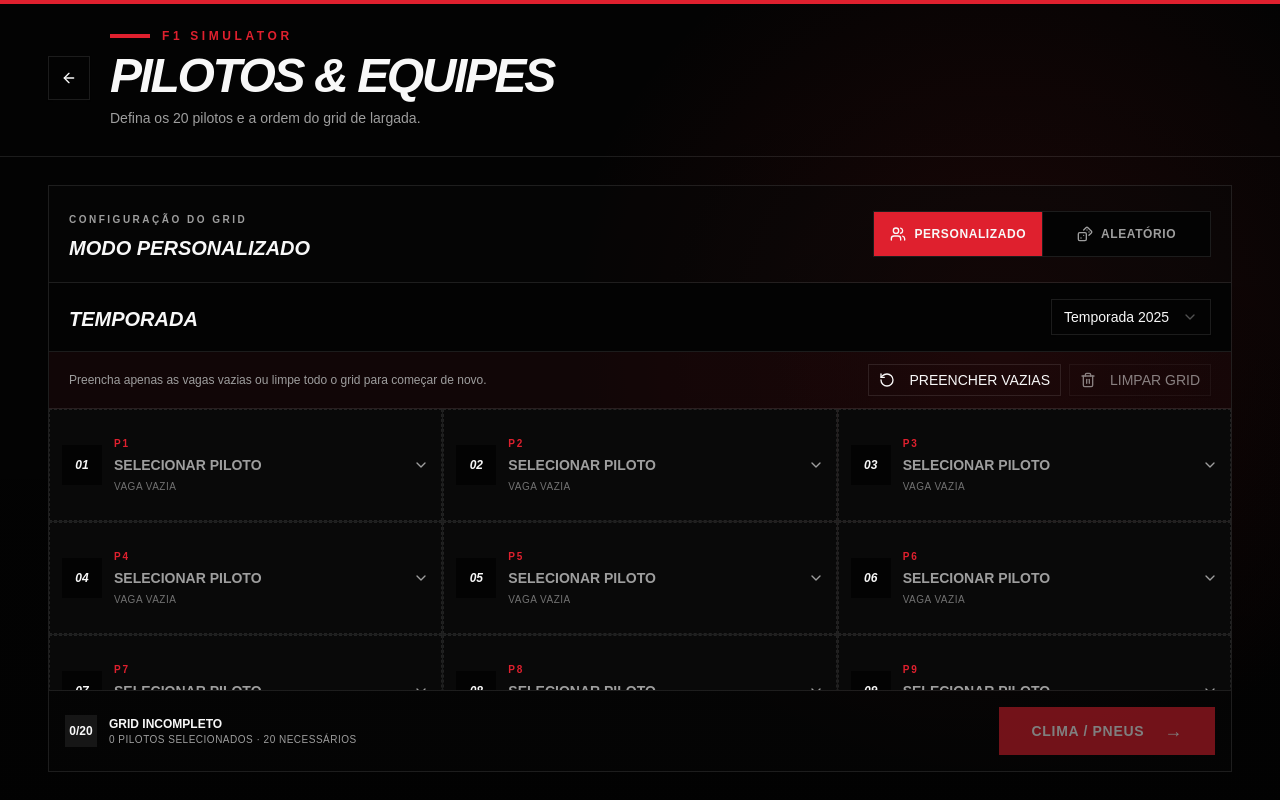
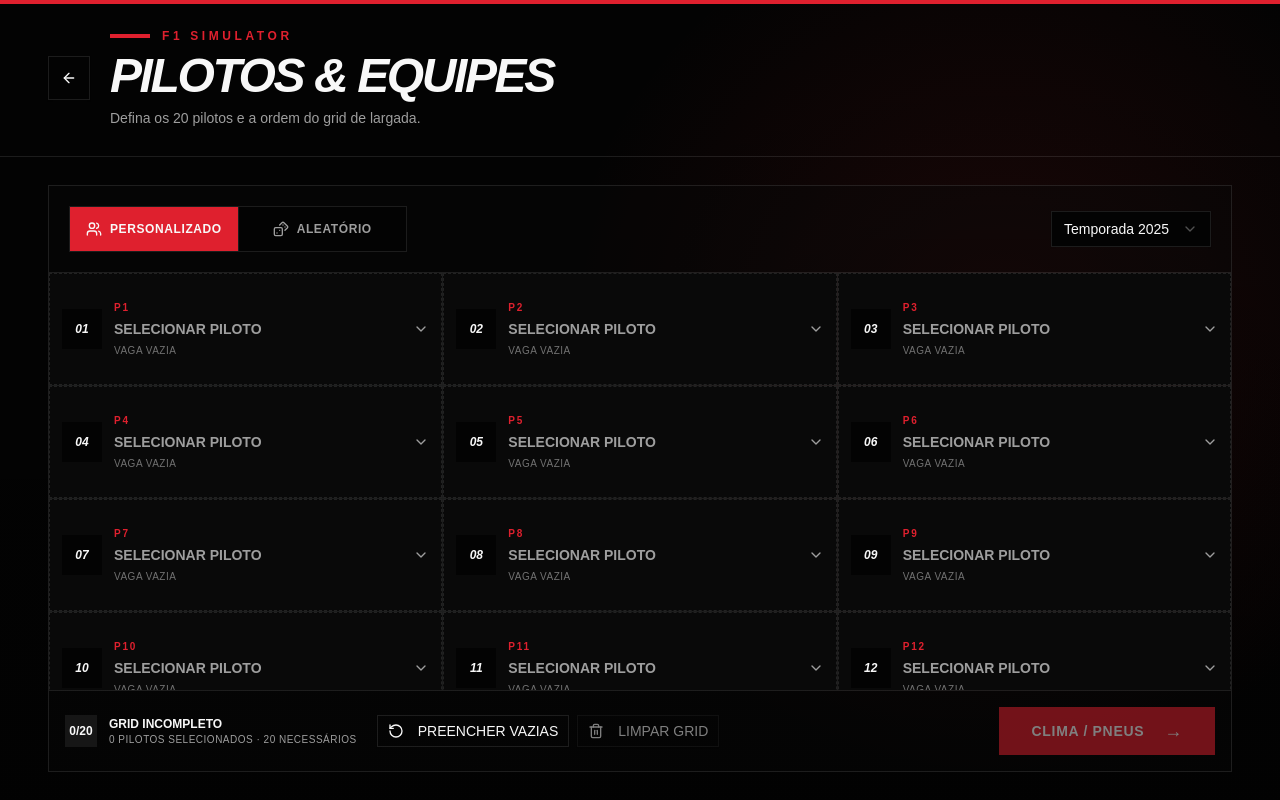
Before and after one commit to jgfpedra/projeto-estudo-mc857-simulador-f1, a React (Vite) app in the folder frontend/: page /driver-team-selection in a window 1280 px wide. Built offline with nearby package versions, Linux system fonts and the light colour scheme.

Commit message:
feat: simplify design

```diff
--- a/frontend/src/pages/driver-team-selection.tsx
+++ b/frontend/src/pages/driver-team-selection.tsx
@@ -186,16 +186,7 @@ export function DriverTeamSelection() {
 
         <div className="container mx-auto flex min-h-0 flex-1 px-6 py-5 lg:px-12 lg:py-7">
           <section className="flex min-h-0 flex-1 flex-col overflow-hidden border border-border bg-card/40">
-            <div className="flex shrink-0 flex-col gap-4 border-b border-border p-4 sm:flex-row sm:items-center sm:justify-between lg:p-5">
-              <div>
-                <span className="text-[10px] font-bold uppercase tracking-[0.25em] text-muted-foreground">
-                  Configuração do grid
-                </span>
-                <h2 className="mt-1 text-xl font-black uppercase italic">
-                  {mode === "custom" ? "Modo personalizado" : "Grid aleatório"}
-                </h2>
-              </div>
-
+            <div className="flex shrink-0 flex-col gap-3 border-b border-border p-4 lg:flex-row lg:items-center lg:justify-between lg:p-5">
               <div className="grid grid-cols-2 border border-border bg-background">
                 <button
                   type="button"
@@ -207,8 +198,8 @@ export function DriverTeamSelection() {
                       : "text-muted-foreground hover:bg-accent hover:text-foreground",
                   ].join(" ")}
                 >
-                  <Users className="h-4 w-4" />
-                  Personalizado
+                  <Users className="h-4 w-4 hidden sm:inline" />
+                  <span className="inline">Personalizado</span>
                 </button>
                 <button
                   type="button"
@@ -220,21 +211,13 @@ export function DriverTeamSelection() {
                       : "text-muted-foreground hover:bg-accent hover:text-foreground",
                   ].join(" ")}
                 >
-                  <Dices className="h-4 w-4" />
-                  Aleatório
+                  <Dices className="h-4 w-4 hidden sm:inline" />
+                  <span className="inline">Aleatório</span>
                 </button>
-              </div>
-            </div>
-
-            <div className="flex shrink-0 flex-col gap-3 border-b border-border bg-background px-4 py-4 sm:flex-row sm:items-center sm:justify-between lg:px-5">
-              <div>
-                <h2 className="mt-1 text-xl font-black uppercase italic">
-                  Temporada
-                </h2>
               </div>
 
               <Select value={season} onValueChange={handleSeasonChange}>
-                <SelectTrigger className="h-10 w-full rounded-none border-border bg-background sm:w-40">
+                <SelectTrigger className="h-10 w-full rounded-none border-border bg-background lg:w-40">
                   <SelectValue placeholder="Temporada" />
                 </SelectTrigger>
                 <SelectContent className="rounded-none border-border">
@@ -246,53 +229,6 @@ export function DriverTeamSelection() {
                 </SelectContent>
               </Select>
             </div>
-
-            {mode === "random" ? (
-              <div className="flex shrink-0 items-center justify-between border-b border-border bg-primary/5 px-5 py-3">
-                <p className="text-xs text-muted-foreground">
-                  Os 20 pilotos são embaralhados automaticamente. Cada piloto permanece vinculado à sua equipe original.
-                </p>
-                <Button
-                  variant="outline"
-                  size="sm"
-                  onClick={generateRandomGrid}
-                  className="ml-4 shrink-0 rounded-none border-border bg-transparent uppercase"
-                >
-                  <Dices className="mr-2 h-4 w-4" />
-                  Sortear novamente
-                </Button>
-              </div>
-            ) : (
-              <div className="flex shrink-0 flex-wrap items-center gap-3 border-b border-border bg-primary/5 px-5 py-3">
-                <p className="order-1 min-w-0 flex-1 text-xs text-muted-foreground max-sm:text-center">
-                  Preencha apenas as vagas vazias ou limpe todo o grid para começar de novo.
-                </p>
-
-                <div className="order-2 flex shrink-0 flex-wrap justify-center gap-2 max-sm:w-full">
-                  <Button
-                    variant="outline"
-                    size="sm"
-                    onClick={fillEmptySlotsRandomly}
-                    disabled={isComplete}
-                    className="rounded-none border-border bg-transparent uppercase"
-                  >
-                    <RotateCcw className="mr-2 h-4 w-4" />
-                    Preencher vazias
-                  </Button>
-
-                  <Button
-                    variant="outline"
-                    size="sm"
-                    onClick={clearGrid}
-                    disabled={selectedCount === 0}
-                    className="rounded-none border-border bg-transparent uppercase hover:border-destructive hover:bg-destructive hover:text-destructive-foreground"
-                  >
-                    <Trash2 className="mr-2 h-4 w-4" />
-                    Limpar grid
-                  </Button>
-                </div>
-              </div>
-            )}
 
             <div className="min-h-0 flex-1 overflow-y-auto">
               <div className="grid grid-cols-1 gap-px bg-border sm:grid-cols-2 xl:grid-cols-3">
@@ -309,7 +245,8 @@ export function DriverTeamSelection() {
               </div>
             </div>
 
-            <div className="flex shrink-0 flex-col gap-3 border-t border-border p-4 sm:flex-row sm:items-center sm:justify-between">
+            <div className="flex shrink-0 flex-col gap-3 border-t border-border p-4 lg:flex-row lg:items-center lg:justify-between">
+              <div className="flex flex-wrap items-center gap-2">
                 <div className="flex items-center gap-3">
                   <div
                     className={[
@@ -333,6 +270,44 @@ export function DriverTeamSelection() {
                   </div>
                 </div>
 
+                <div className="flex flex-wrap gap-2 lg:ml-3">
+                  {mode === "custom" ? (
+                    <>
+                      <Button
+                        variant="outline"
+                        size="sm"
+                        onClick={fillEmptySlotsRandomly}
+                        disabled={isComplete}
+                        className="rounded-none border-border bg-transparent uppercase"
+                      >
+                        <RotateCcw className="mr-2 h-4 w-4" />
+                        Preencher vazias
+                      </Button>
+                      <Button
+                        variant="outline"
+                        size="sm"
+                        onClick={clearGrid}
+                        disabled={selectedCount === 0}
+                        className="rounded-none border-border bg-transparent uppercase hover:border-destructive hover:bg-destructive hover:text-destructive-foreground"
+                      >
+                        <Trash2 className="mr-2 h-4 w-4" />
+                        Limpar grid
+                      </Button>
+                    </>
+                  ) : (
+                    <Button
+                      variant="outline"
+                      size="sm"
+                      onClick={generateRandomGrid}
+                      className="rounded-none border-border bg-transparent uppercase"
+                    >
+                      <Dices className="mr-2 h-4 w-4" />
+                      Sortear novamente
+                    </Button>
+                  )}
+                </div>
+              </div>
+
               <Button
                 onClick={handleConfirm}
                 disabled={!isComplete}
```
Lines whose indentation alone changed are shown as unchanged.
